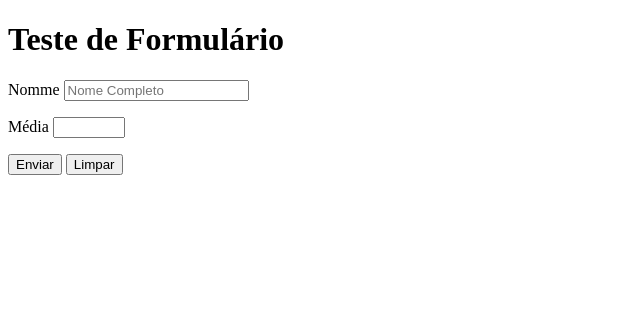
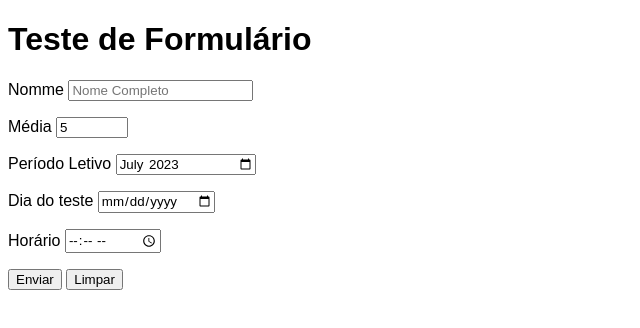
Before and after one commit to ana-vazz/html-css, a plain HTML site: page exercícios/ex28/form003.html in a window 1280 px wide. Shown: the whole page, without its empty margins (0-640 px from the left). Drawn offline with Linux system fonts and the light colour scheme.

Commit message:
Formulário 3

```diff
--- a/exercícios/ex28/form003.html
+++ b/exercícios/ex28/form003.html
@@ -4,6 +4,11 @@
     <meta charset="UTF-8">
     <meta name="viewport" content="width=device-width, initial-scale=1.0">
     <title>Formulário</title>
+    <style>
+        *{
+            font-family: Arial, Helvetica, sans-serif;
+        }
+    </style>
 </head>
 <body>
     <h1>Teste de Formulário</h1>
@@ -14,7 +19,19 @@
         </p>
         <p>
             <label for="media">Média</label>
-            <input type="number" name="media" id="imedia" min="0" max="20" step="0.5">
+            <input type="number" name="media" id="imedia" min="0" max="20" step="0.5" value="5" required>
+        </p>
+        <p>
+            <label for="imes">Período Letivo</label>
+            <input type="month" name="mes" id="imes"  value="2023-07">
+        </p>
+        <p>
+            <label for="idia">Dia do teste</label>
+            <input type="date" name="dia" id="idia">
+        </p>
+        <p>
+            <label for="ihora">Horário</label>
+            <input type="time" name="hora" id="ihora">
         </p>
         <p>
             <input type="submit" value="Enviar">
```
